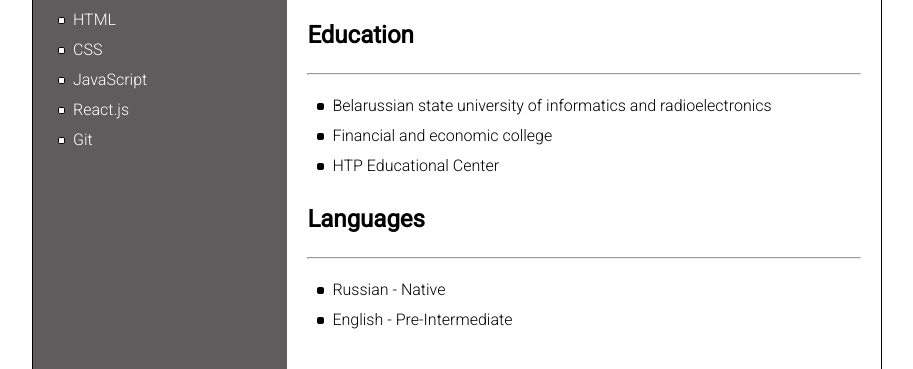
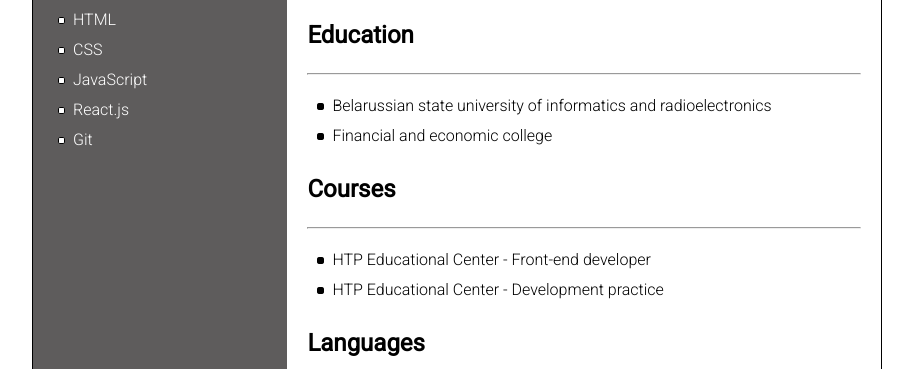
Before and after one commit to svereschako/rsschool-cv, a plain HTML site: page index.html in a window 1280 px wide. Shown: the part 510-879 px from the top of the page, without its empty margins (183-1096 px from the left). Drawn offline with Linux system fonts and the light colour scheme.

Commit message:
feat: update index.html file

```diff
--- a/index.html
+++ b/index.html
@@ -61,7 +61,14 @@
             <ul class="list">
               <li>Belarussian state university of informatics and radioelectronics</li>
               <li>Financial and economic college</li>
-              <li>HTP Educational Center</li>
+            </ul>
+          </section>
+          <section class="section courses">
+            <h2>Courses</h2>
+            <hr>
+            <ul class="list">
+              <li>HTP Educational Center - Front-end developer</li>
+              <li>HTP Educational Center - Development practice</li>
             </ul>
           </section>
           <section class="section lang">
```
